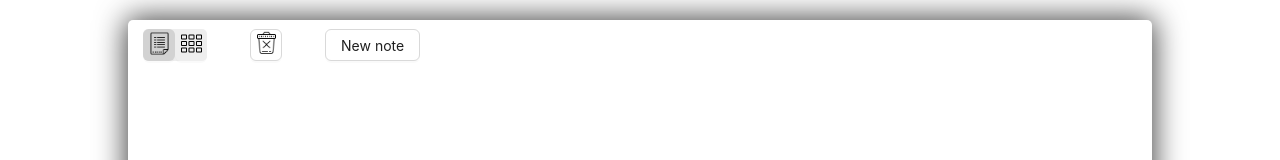
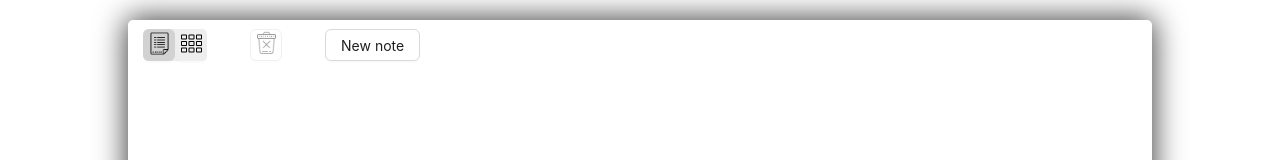
Before and after one commit to fibonacci2012/reznick-test, a React (Create React App) app: page / in a window 1280 px wide. Shown: the top 160 px of the page. Built offline with nearby package versions, Linux system fonts and the light colour scheme.

Commit message:
another realisation of disabled Delete button

```diff
--- a/src/components/Toolbar/Toolbar.js
+++ b/src/components/Toolbar/Toolbar.js
@@ -23,22 +23,22 @@ const Toolbar = (props) => {
         setIsList(true)
         listState(true)
     }
-    function activeDelete () {
-        return activeNoteID === 0;
-    }
+    // function activeDelete () {
+    //     return activeNoteID === 0;
+    // }
     const thumbnailsView = () => {
         setIsList(false)
         listState(false)
     }
 
     return (
-        <header className="toolbar toolbar__grid">
+        <header className="toolbar__grid">
             <div className="toolbar__grid__1row">
                 <div className="toolbar__grid__1row__switcher">
-                <Button className={classNames('list-view-button', [isList && 'active'])} icon={imgListC}
-                        onClick={listView}/>
-                <Button className={classNames('list-view-button', [!isList && 'active'])} icon={imgThumbnailsC}
-                        onClick={thumbnailsView}/>
+                    <Button className={classNames('list-view-button', [isList && 'active'])} icon={imgListC}
+                            onClick={listView}/>
+                    <Button className={classNames('list-view-button', [!isList && 'active'])} icon={imgThumbnailsC}
+                            onClick={thumbnailsView}/>
                 </div>
                 <Popconfirm
                     title="Delete the note"
@@ -47,9 +47,11 @@ const Toolbar = (props) => {
                     onCancel={cancel}
                     okText="Yeah, bitch!"
                     cancelText="No"
-                    disabled={activeDelete}
+                    // disabled={activeDelete}
                 >
-                    <Button className="toolbar__btn_delete" icon={imgTrashC}></Button>
+                    <Button
+                        className={classNames("toolbar__grid__1row__btn_delete", [!activeNoteID && 'toolbar__grid__1row__btn_delete-disabled'])}
+                        icon={imgTrashC}></Button>
                 </Popconfirm>
 
                 <Button onClick={() => setCreate()}>New note</Button>
--- a/src/components/Toolbar/Toolbar.scss
+++ b/src/components/Toolbar/Toolbar.scss
@@ -12,6 +12,11 @@
   &__1row {
     display: flex;
     justify-content: space-between;
+
+    &__btn_delete-disabled {
+      pointer-events: none;
+      opacity: 0.4;
+    }
 
     &__switcher {
       background-color: #eeeeee;
@@ -30,3 +35,8 @@
     }
   }
 }
+
+.toolbar {
+  &__btn_delete-disabled {
+  }
+}
```
